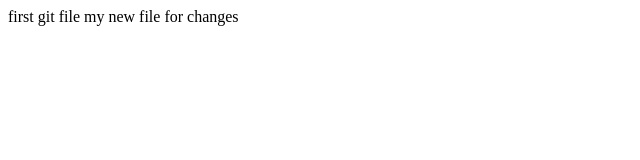
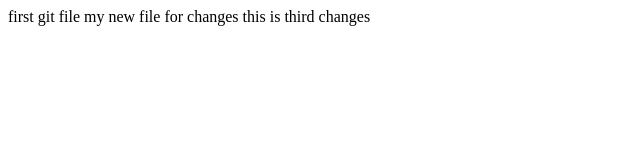
Before and after one commit to khushitech99/Test, a plain HTML site: page index.html in a window 1280 px wide. Shown: the whole page, without its empty margins (0-640 px from the left). Drawn offline with Linux system fonts and the light colour scheme.

Commit message:
third change

```diff
--- a/index.html
+++ b/index.html
@@ -9,5 +9,7 @@
     first git file
 my new file for changes
 
+this is third changes
+
 </body>
 </html>
```
